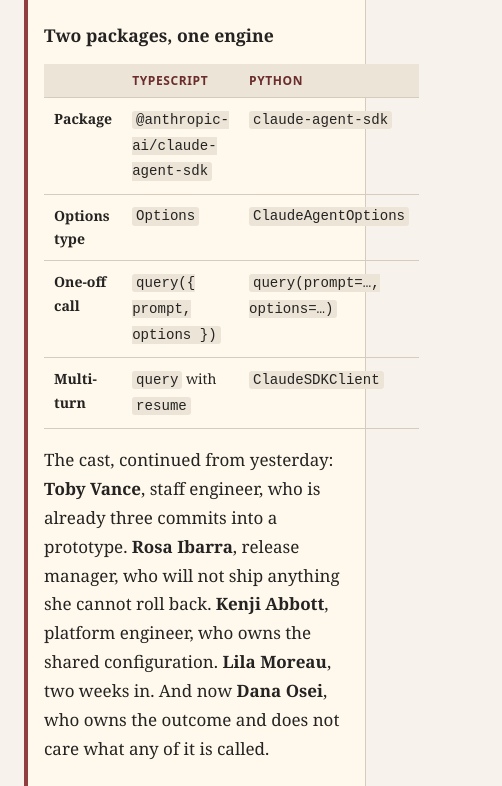
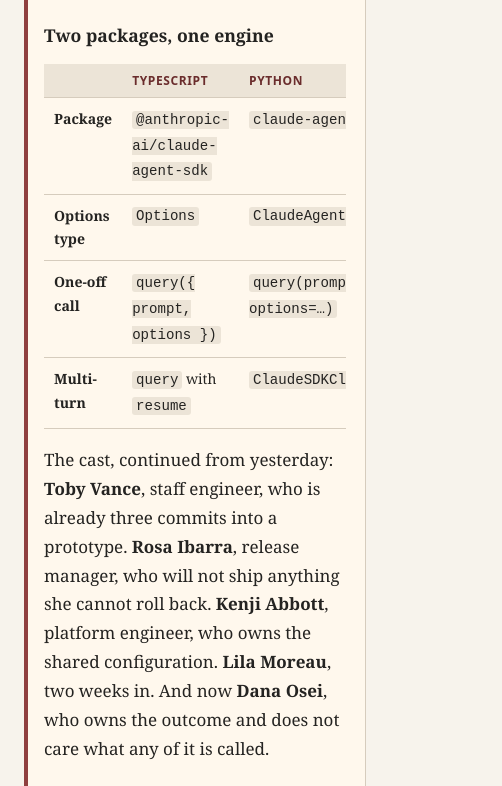
Before and after one commit to gcbest/ccaf-prep, a plain HTML site: page lessons/0010-claude-agent-sdk-orchestration.html in a window 390 px wide. Shown: the part 2057-2843 px from the top of the page, 502 px wide, since content can reach past the window. Drawn offline with Linux system fonts and the light colour scheme.

Commit message:
Fix Section 8 tables overflowing their container on mobile
Make .mini-table scroll horizontally within its own box instead of
stretching the page width.

```diff
--- a/lessons/0010-claude-agent-sdk-orchestration.html
+++ b/lessons/0010-claude-agent-sdk-orchestration.html
@@ -73,7 +73,7 @@
     .prompt { margin: 15px 0; padding: 17px 18px; background: #fff4eb; border-left: 3px solid var(--rust); font-size: .98rem; }
     .prompt strong { color: var(--rust-dark); }
     .prompt code { font-family: ui-monospace, SFMono-Regular, Menlo, monospace; font-size: .88em; }
-    .mini-table { width: 100%; margin: 17px 0; border-collapse: collapse; font-size: .95rem; }
+    .mini-table { display: block; max-width: 100%; overflow-x: auto; -webkit-overflow-scrolling: touch; width: 100%; margin: 17px 0; border-collapse: collapse; font-size: .95rem; }
     .mini-table th, .mini-table td { padding: 9px 10px; border-bottom: 1px solid var(--line); text-align: left; vertical-align: top; }
     .mini-table th { background: var(--paper-deep); color: var(--rust-dark); font: 700 12px/1.25 system-ui, sans-serif; letter-spacing: .05em; text-transform: uppercase; }
     .end { margin-top: 39px; padding: 27px 28px; background: var(--rust-deep); color: #fff8f1; }
```
Also changed, not shown: lessons/0011-claude-agent-sdk-hooks-and-reliability.html (+1 -1 lines).
